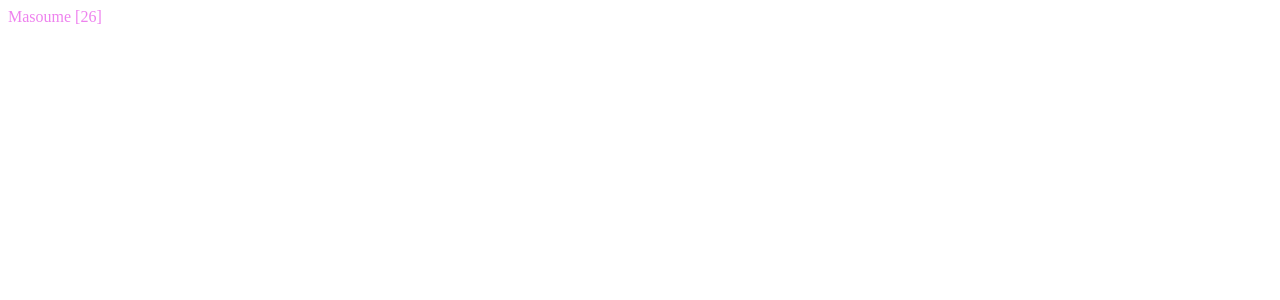
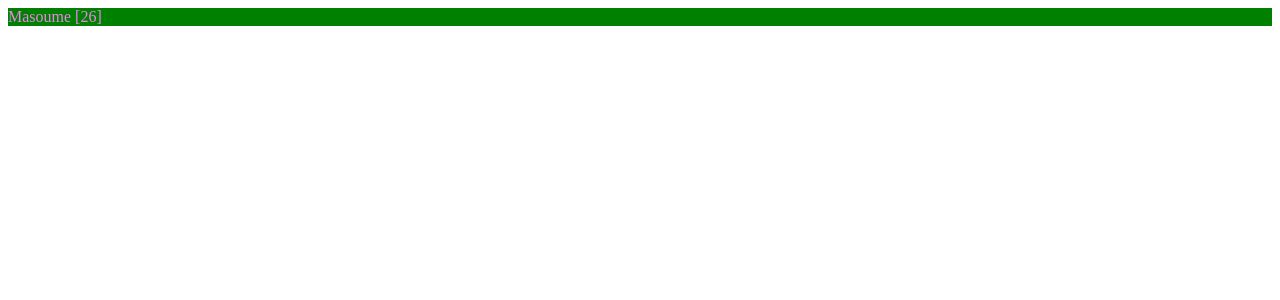
Before and after one commit to Masoume-vesali1993/practice-react, a React (Create React App) app: page / in a window 1280 px wide. Shown: the top 300 px of the page. Built offline with nearby package versions, Linux system fonts and the light colour scheme.

Commit message:
Component
Use function

```diff
--- a/src/Components/Student.js
+++ b/src/Components/Student.js
@@ -1,9 +1,12 @@
 import React, {Component} from 'react';
 
 export default class Student extends Component{
+    getColor = () => {
+        return this.props.age >= 18 ? 'green' : 'red';
+    }
     render(){
         return(
-            <div>
+            <div style={{background: this.getColor()}}>
                 {this.props.name} [{this.props.age}]
             </div>
         );
```
